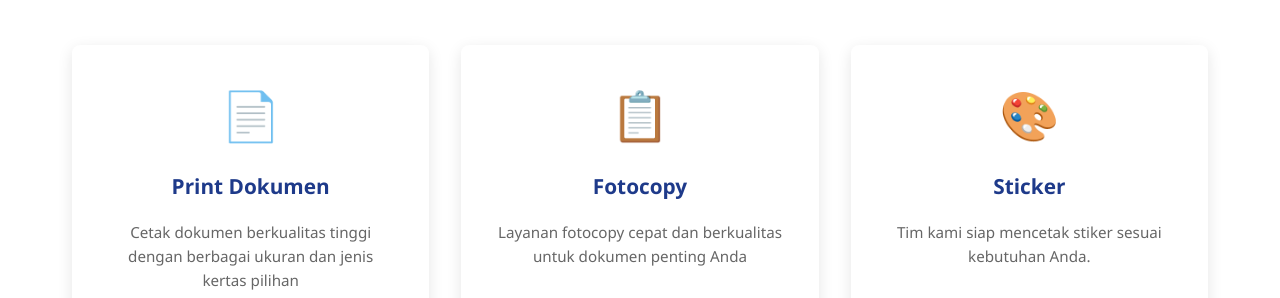
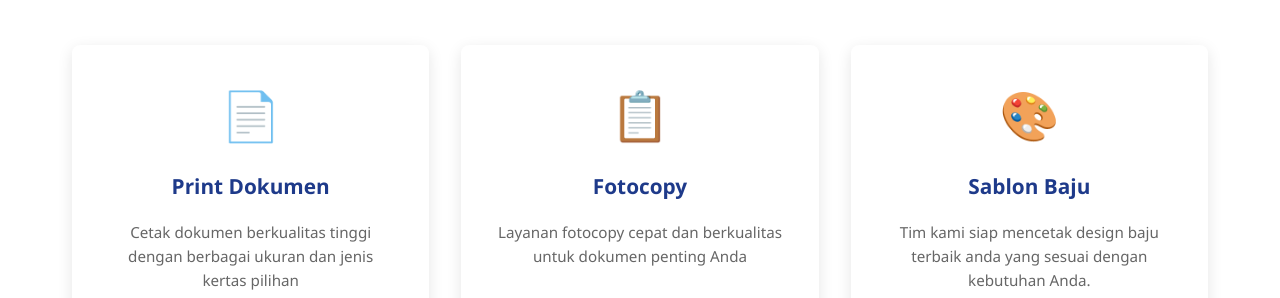
Before and after one commit to Fahrisaputra7799/multimedia-web, a plain HTML site: page index.html in a window 1280 px wide. Shown: the part 654-952 px from the top of the page. Drawn offline with Linux system fonts and the light colour scheme.

Commit message:
Add Google verification tag

```diff
--- a/index.html
+++ b/index.html
@@ -3,6 +3,7 @@
 <head>
     <meta charset="UTF-8">
     <meta name="viewport" content="width=device-width, initial-scale=1.0">
+    <meta name="google-site-verification" content="Hc0tGbbBv4TcWME47GJszyrGz-_VyS0xXx0dtydvCrQ" />
     <title>Multimedia - Jasa Percetakan Profesional</title>
     <style>
         * {
@@ -388,8 +389,8 @@
             </div>
             <div class="service-card">
                 <div class="service-icon">🎨</div>
-                <h3>Sticker</h3>
-                <p>Tim kami siap mencetak stiker sesuai kebutuhan Anda.</p>
+                <h3>Sablon Baju</h3>
+                <p>Tim kami siap mencetak design baju terbaik anda yang sesuai dengan kebutuhan Anda.</p>
             </div>
             <div class="service-card">
                 <div class="service-icon">🎪</div>
```
Also changed, not shown: google6292a2d56cffcb38.html (added, +1 -0 lines).
